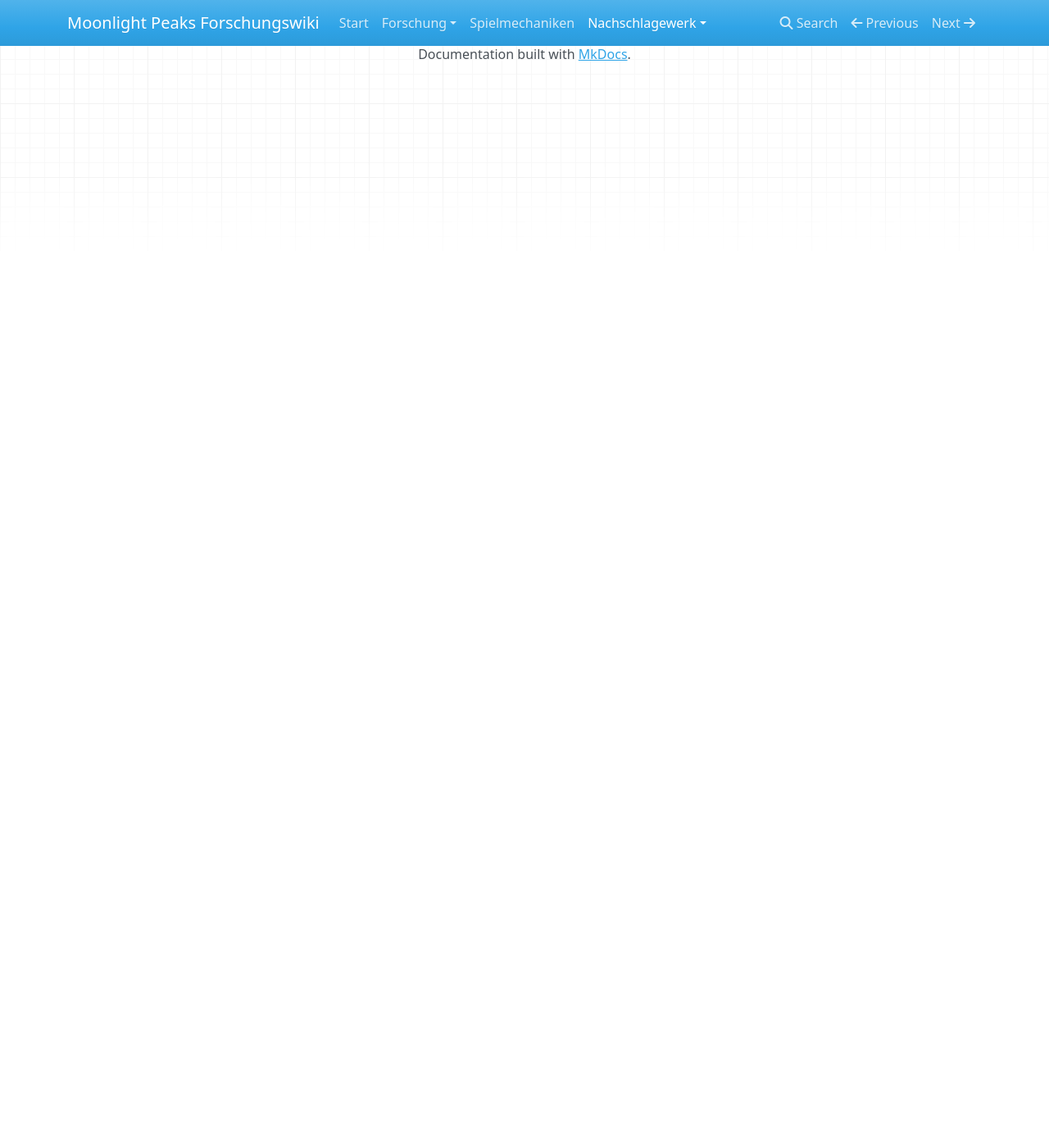
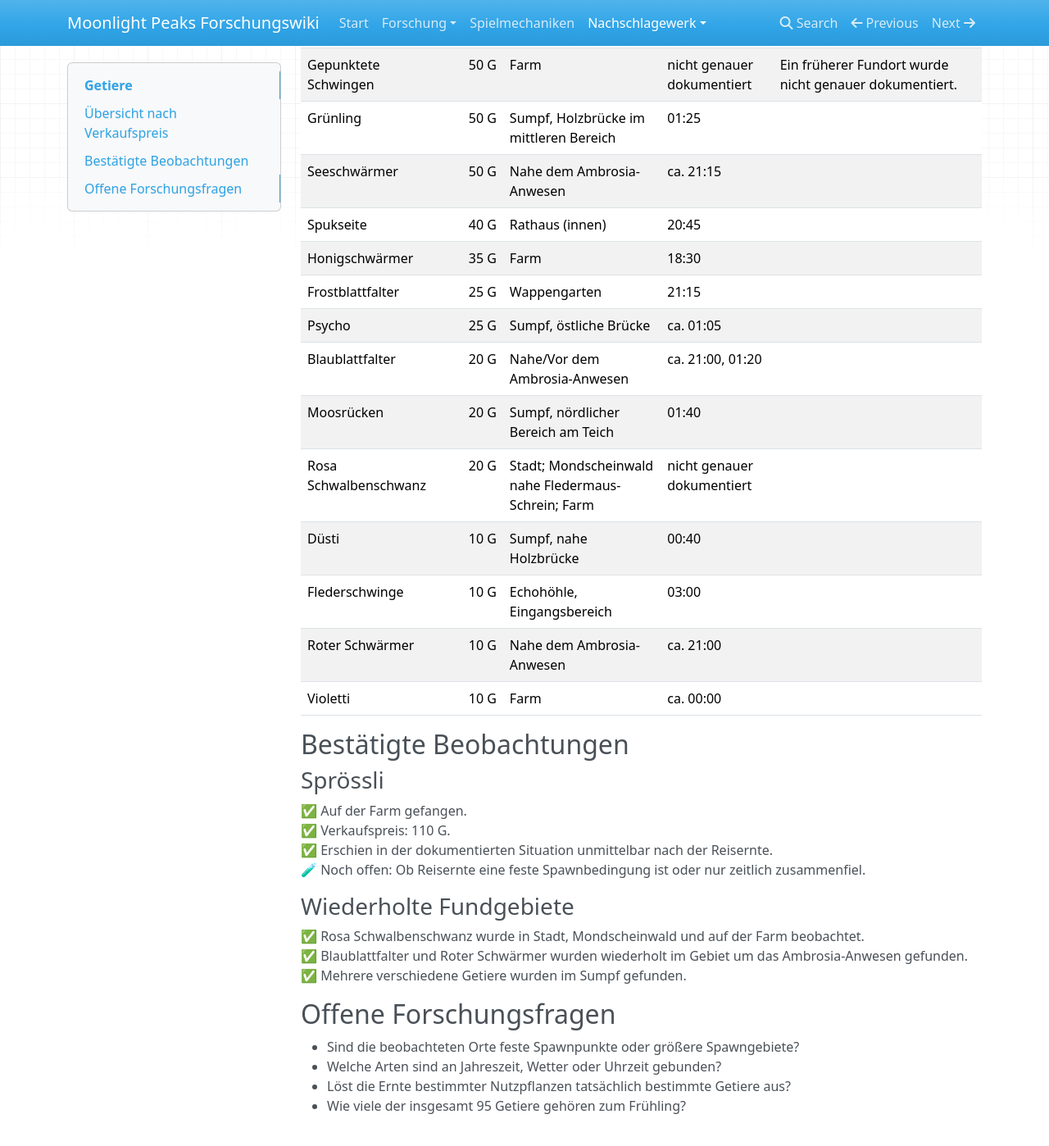
Before and after one commit to Kjay9558/Moonlight-Peaks-Forschungswiki, an MkDocs documentation site: the page built from docs/reference/getiere.md, in a window 1280 px wide and 1400 px high, scrolled down 469 px. Shown: the whole window at 82% size. Built offline with MkDocs 1.6.1, drawn with Linux system fonts in a browser that asks for light colours; nearby versions of some CDN libraries; before the commit the page ends 900 px from its top, so only the background shows below that; some of the changed text lies outside the part shown.

Commit message:
add critter data

```diff
--- a/docs/reference/getiere.md
+++ b/docs/reference/getiere.md
@@ -1,3 +1,49 @@
 # Getiere
 
-> Diese Seite wird aus den kanonischen YAML-Daten aufgebaut.
+**Importstand:** 16 bestätigte Arten aus Frühling, Jahr 1
+**Plattform:** Nintendo Switch 2
+
+> Die angegebenen Uhrzeiten sind **Fund- bzw. Beobachtungszeiten**, nicht automatisch bestätigte Spawnzeiten.
+
+## Übersicht nach Verkaufspreis
+
+| Getier | Verkauf | Beobachteter Fundort | Beobachtete Uhrzeit | Hinweis |
+|---|---:|---|---|---|
+| Kamehameha | 110 G | Wappengarten | 21:00 |  |
+| Sprössli | 110 G | Farm | nicht genauer dokumentiert | Die Reisernte ist eine beobachtete Korrelation, noch keine bestätigte allgemeine Spawnbedingung. |
+| Gepunktete Schwingen | 50 G | Farm | nicht genauer dokumentiert | Ein früherer Fundort wurde nicht genauer dokumentiert. |
+| Grünling | 50 G | Sumpf, Holzbrücke im mittleren Bereich | 01:25 |  |
+| Seeschwärmer | 50 G | Nahe dem Ambrosia-Anwesen | ca. 21:15 |  |
+| Spukseite | 40 G | Rathaus (innen) | 20:45 |  |
+| Honigschwärmer | 35 G | Farm | 18:30 |  |
+| Frostblattfalter | 25 G | Wappengarten | 21:15 |  |
+| Psycho | 25 G | Sumpf, östliche Brücke | ca. 01:05 |  |
+| Blaublattfalter | 20 G | Nahe/Vor dem Ambrosia-Anwesen | ca. 21:00, 01:20 |  |
+| Moosrücken | 20 G | Sumpf, nördlicher Bereich am Teich | 01:40 |  |
+| Rosa Schwalbenschwanz | 20 G | Stadt; Mondscheinwald nahe Fledermaus-Schrein; Farm | nicht genauer dokumentiert |  |
+| Düsti | 10 G | Sumpf, nahe Holzbrücke | 00:40 |  |
+| Flederschwinge | 10 G | Echohöhle, Eingangsbereich | 03:00 |  |
+| Roter Schwärmer | 10 G | Nahe dem Ambrosia-Anwesen | ca. 21:00 |  |
+| Violetti | 10 G | Farm | ca. 00:00 |  |
+
+## Bestätigte Beobachtungen
+
+### Sprössli
+
+✅ Auf der Farm gefangen.
+✅ Verkaufspreis: 110 G.
+✅ Erschien in der dokumentierten Situation unmittelbar nach der Reisernte.
+🧪 Noch offen: Ob Reisernte eine feste Spawnbedingung ist oder nur zeitlich zusammenfiel.
+
+### Wiederholte Fundgebiete
+
+✅ Rosa Schwalbenschwanz wurde in Stadt, Mondscheinwald und auf der Farm beobachtet.
+✅ Blaublattfalter und Roter Schwärmer wurden wiederholt im Gebiet um das Ambrosia-Anwesen gefunden.
+✅ Mehrere verschiedene Getiere wurden im Sumpf gefunden.
+
+## Offene Forschungsfragen
+
+- Sind die beobachteten Orte feste Spawnpunkte oder größere Spawngebiete?
+- Welche Arten sind an Jahreszeit, Wetter oder Uhrzeit gebunden?
+- Löst die Ernte bestimmter Nutzpflanzen tatsächlich bestimmte Getiere aus?
+- Wie viele der insgesamt 95 Getiere gehören zum Frühling?
--- a/project.yaml
+++ b/project.yaml
@@ -1,5 +1,5 @@
 project: Moonlight Peaks Forschungswiki
-version: 0.2.0
+version: 0.2.1
 schema_version: 1.0.0
 language: de
 game_platform: Nintendo Switch 2
```
Also changed, not shown: CHANGELOG.md (+9 -0 lines), README.md (+1 -1 lines), docs/research/importstatus.md (+8 -0 lines), 3 other files.
